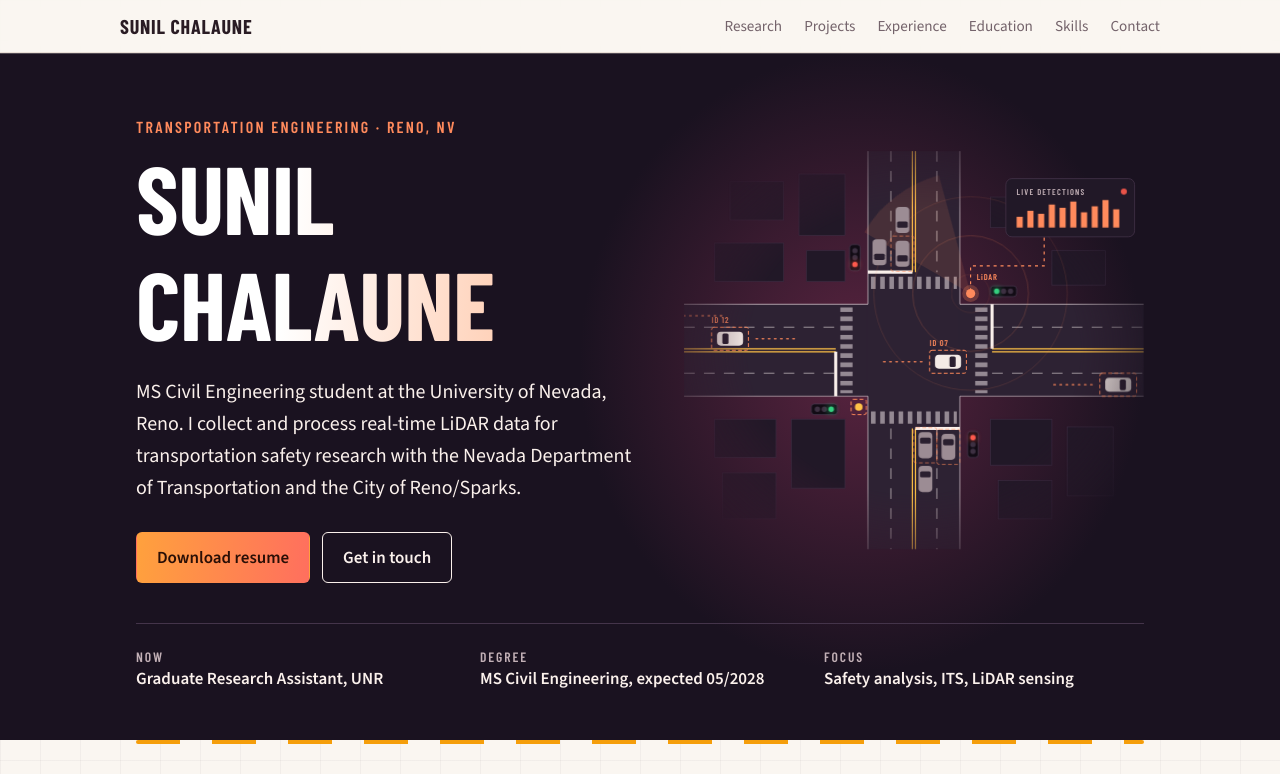
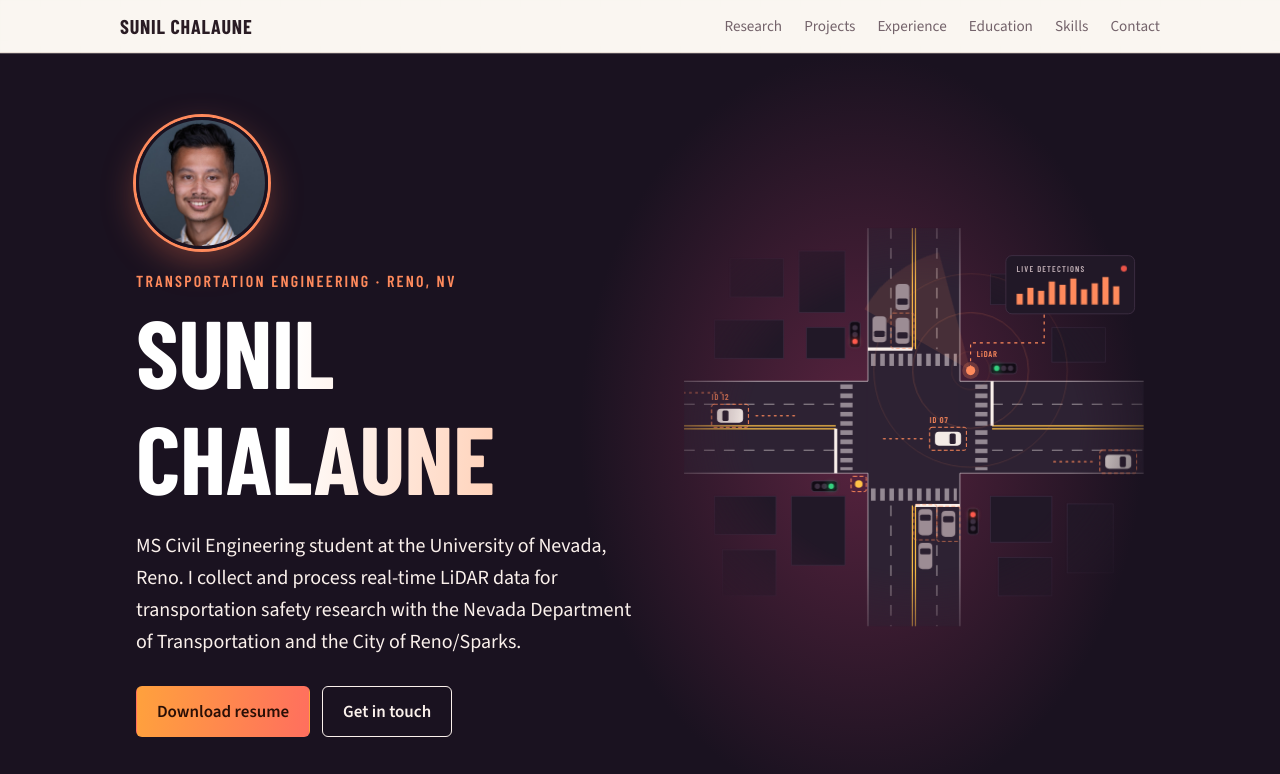
Before and after one commit to sunilchalaune/sunilchalaune.github.io, a plain HTML site: page index.html in a window 1280 px wide. Shown: the top 774 px of the page. Drawn offline with nearby package versions, Linux system fonts and the light colour scheme.

Commit message:
Add portrait to the header

```diff
--- a/index.html
+++ b/index.html
@@ -29,6 +29,7 @@
   <!-- ============ HERO ============ -->
   <section class="hero">
    <div class="hero-text">
+    <img class="portrait" src="images/sunil-chalaune.jpg" width="520" height="520" alt="Portrait of Sunil Chalaune">
     <p class="route">Transportation Engineering &middot; Reno, NV</p>
     <h1>Sunil Chalaune</h1>
     <p class="lede">
--- a/styles.css
+++ b/styles.css
@@ -115,6 +115,12 @@ h3 { font-size: 1.5rem; font-weight: 600; }
 .hero {
   display: grid; grid-template-columns: 1fr; gap: 28px;
   padding: 64px 0 48px;
+}
+.portrait {
+  display: block; width: 132px; height: 132px; margin-bottom: 22px;
+  border-radius: 50%; object-fit: cover;
+  border: 3px solid var(--asphalt);
+  box-shadow: 0 0 0 3px #ff8a5c, 0 12px 34px rgba(255, 120, 80, 0.35);
 }
 .route {
   font: 600 1rem var(--display);
```
Also changed, not shown: images/sunil-chalaune.jpg (added).
